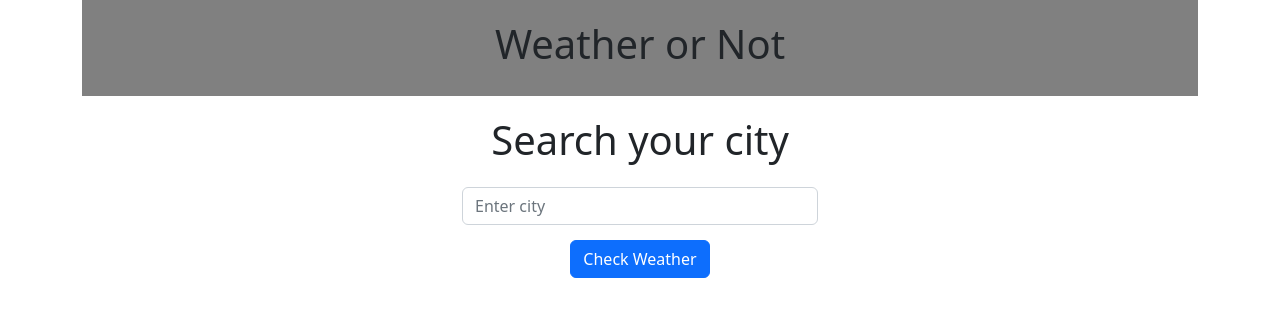
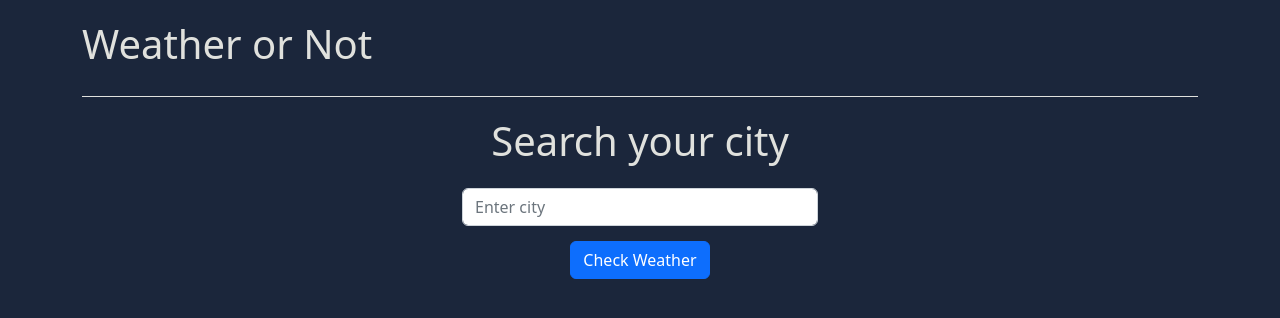
Before and after one commit to sammymayhem/weather-or-not, a React (Create React App) app: page / in a window 1280 px wide. Shown: the top 318 px of the page. Built offline with nearby package versions, Linux system fonts and the light colour scheme.

Commit message:
Did some more sylizing and changing colors and placement. Header to the left.

```diff
--- a/src/App.css
+++ b/src/App.css
@@ -1,5 +1,19 @@
+:root {
+	--primary: #1b263b;
+	--secondary: #e0e1dd;
+}
+
+html {
+  background-color: var(--primary);
+}
+
+.app-container {
+  background-color: var(--primary);
+}
+
 .App {
   text-align: center;
+  background-color: var(--primary);
 }
 
 .row {
--- a/src/App.js
+++ b/src/App.js
@@ -9,23 +9,25 @@
 
 const App = () => {
 
-  const {data, error, isLoading, setUrl} = UseFetch();
+  const { data, error, isLoading, setUrl } = UseFetch();
 
   const getContent = () => {
-    if(error) return <h2>Error when fetching: {error}</h2>
+    if (error) return <h2>Error when fetching: {error}</h2>
     if (!data && isLoading) return <h2>LOADING...</h2>
-    if(!data) return null;
+    if (!data) return null;
     return <WeatherList weathers={data.list} />
   }
 
   return (
-    <Container className="App">
-      <Header />
-      <CitySearch
-        onSearch={(city) => setUrl(`${API_BASE_URL}/data/2.5/forecast?q=${city}&cnt=5&appid=${API_KEY}`)} />
+    <div className='app-container'>
+      <Container className="App">
+        <Header />
+        <CitySearch
+          onSearch={(city) => setUrl(`${API_BASE_URL}/data/2.5/forecast?q=${city}&cnt=5&appid=${API_KEY}`)} />
 
         {getContent()}
-    </Container>
+      </Container>
+    </div>
   );
 };
 
--- a/src/components/Weather.js
+++ b/src/components/Weather.js
@@ -3,7 +3,11 @@
 import '../styles/Weather.css';
 
 const Weather = ({ dt, temp_min, temp_max, main, icon }) => {
+
     const date = new Date(dt);
+
+
+
     return (
         <div className='weather-card'>
             <Card style={{ width: '12rem' }}>
--- a/src/components/WeatherList.js
+++ b/src/components/WeatherList.js
@@ -4,6 +4,9 @@
 import '../styles/WeatherList.css';
 
 const WeatherList = ({ weathers }) => {
+
+    console.log(weathers)
+
     return (
         <div className="weather-container">
             <Row>
--- /dev/null
+++ b/src/index.css
@@ -0,0 +1,48 @@
+:root {
+	--primary: #1b263b;
+	--secondary: #e0e1dd;
+}
+
+html, body, div, span, applet, object, iframe,
+h1, h2, h3, h4, h5, h6, p, blockquote, pre,
+a, abbr, acronym, address, big, cite, code,
+del, dfn, em, img, ins, kbd, q, s, samp,
+small, strike, strong, sub, sup, tt, var,
+b, u, i, center,
+dl, dt, dd, ol, ul, li,
+fieldset, form, label, legend,
+table, caption, tbody, tfoot, thead, tr, th, td,
+article, aside, canvas, details, embed,
+figure, figcaption, footer, header, hgroup,
+menu, nav, output, ruby, section, summary,
+time, mark, audio, video {
+	margin: 0;
+	padding: 0;
+	border: 0;
+	font-size: 100%;
+	font: inherit;
+	vertical-align: baseline;
+}
+/* HTML5 display-role reset for older browsers */
+article, aside, details, figcaption, figure,
+footer, header, hgroup, menu, nav, section {
+	display: block;
+}
+body {
+	line-height: 1;
+}
+ol, ul {
+	list-style: none;
+}
+blockquote, q {
+	quotes: none;
+}
+blockquote:before, blockquote:after,
+q:before, q:after {
+	content: '';
+	content: none;
+}
+table {
+	border-collapse: collapse;
+	border-spacing: 0;
+}
--- a/src/styles/CitySearch.css
+++ b/src/styles/CitySearch.css
@@ -1,3 +1,4 @@
 .search-container {
     padding-top: 20px;
+    color: var(--secondary);
 }
--- a/src/styles/Header.css
+++ b/src/styles/Header.css
@@ -1,6 +1,10 @@
 .header-container {
-    background-color: grey;
+    background-color: var(--primary);
+    color: var(--secondary);
     padding: 20px 0px;
+    width: 100%;
+    border-bottom: 1px solid var(--secondary);
+    text-align: left;
 }
 
 .header {
--- a/src/styles/WeatherList.css
+++ b/src/styles/WeatherList.css
@@ -6,5 +6,5 @@
 .weather-list {
     flex-direction: row;
     justify-content: center;
-    background-color: grey;
+    background-color: var(--primary);
 }
```
